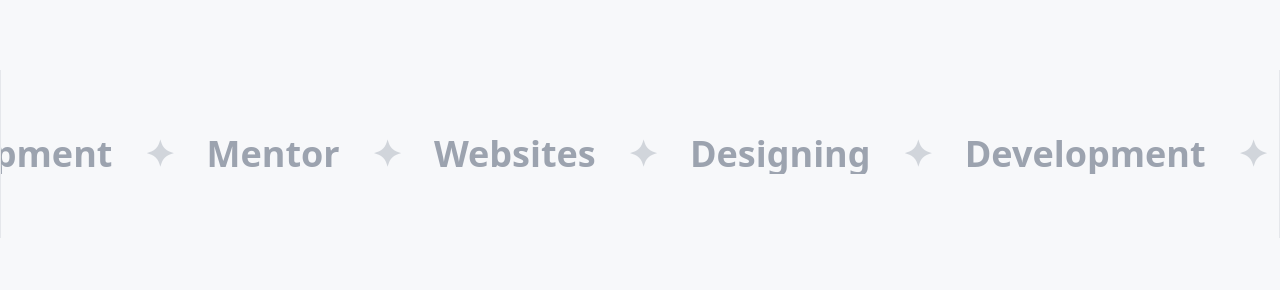
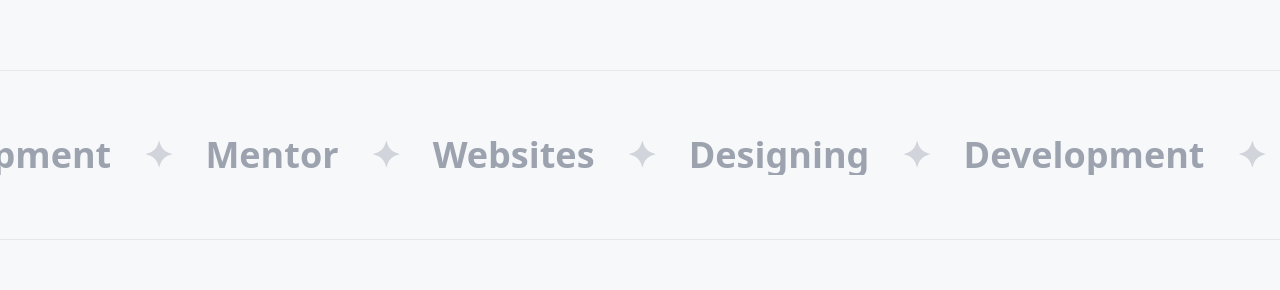
Before and after one commit to SriramB16/portfolio_bolt, a React (Vite) app: page / in a window 1280 px wide. Shown: the part 730-1020 px from the top of the page. Built offline with nearby package versions, Linux system fonts and the light colour scheme; a web font is replaced by a local one.

Commit message:
Updated Home.jsx

```diff
--- a/src/pages/Home.jsx
+++ b/src/pages/Home.jsx
@@ -210,7 +210,7 @@ const Home = () => {
 
             {/* Skills Marquee */}
             <ScrollReveal direction="up" delay={0.5}>
-              <section className="py-8 sm:py-12 md:py-16 border-x border-gray-200 dark:border-gray-800">
+              <section className="py-8 sm:py-12 md:py-16 border-t border-b border-gray-200 dark:border-gray-800">
                 <div className="overflow-hidden">
                   <div className="flex animate-marquee-slow whitespace-nowrap">
                     <div className="flex items-center gap-4 sm:gap-6 md:gap-8 text-lg sm:text-xl md:text-2xl lg:text-3xl xl:text-4xl font-bold text-gray-400 dark:text-gray-600 pr-4 sm:pr-6 md:pr-8 font-clash">
```
